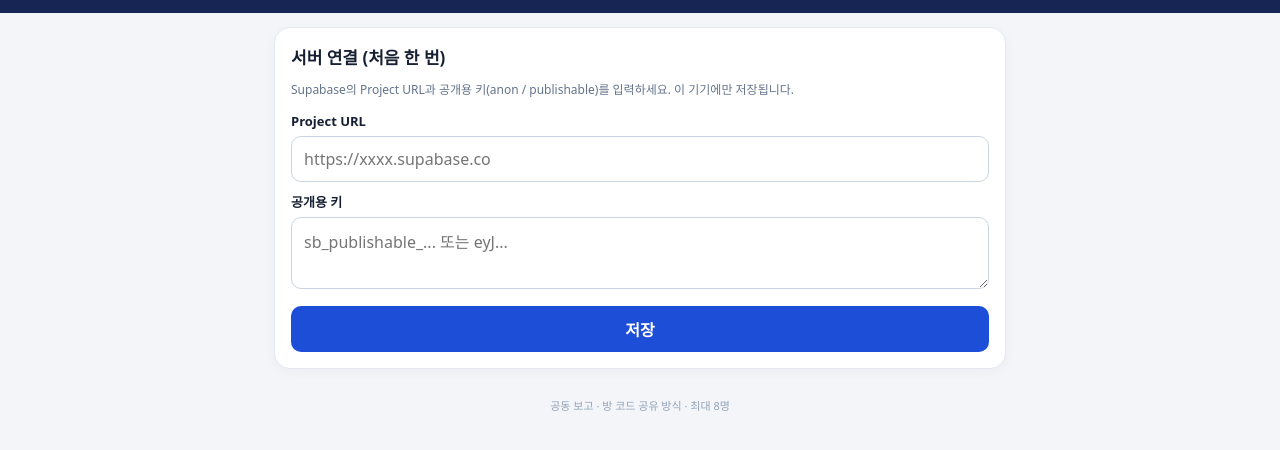
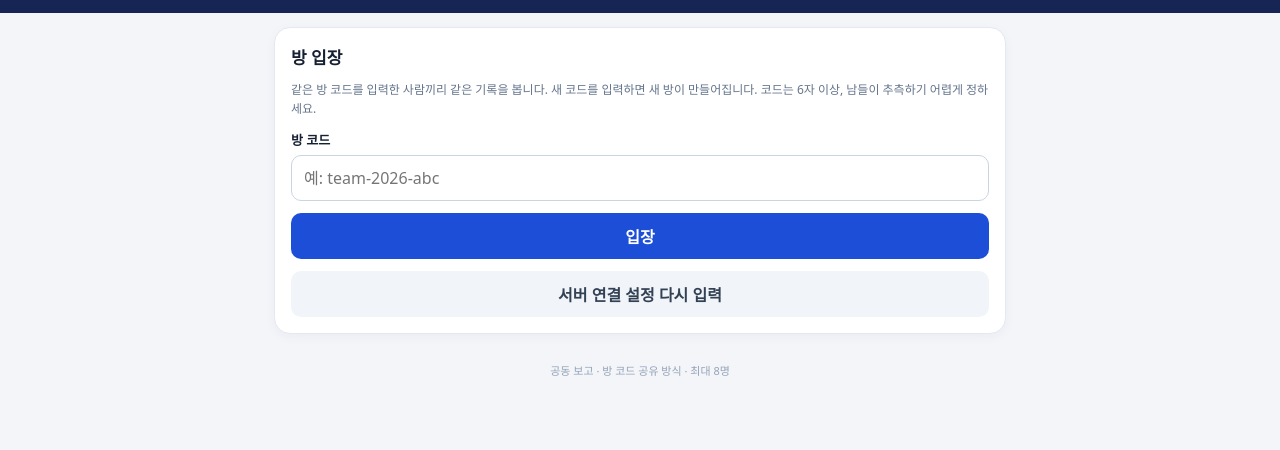
Before and after one commit to sukbin06-tech/report, a plain HTML site: page index.html in a window 1280 px wide. Shown: the part 74-524 px from the top of the page. Drawn offline with Linux system fonts and the light colour scheme.

Commit message:
Set EMBED_URL and EMBED_KEY in index.html
Updated EMBED_URL and EMBED_KEY with actual values.

```diff
--- a/index.html
+++ b/index.html
@@ -123,8 +123,8 @@ footer{text-align:center;color:#94a3b8;font-size:11px;padding:14px}
 <script>
 (() => {
   // 서버 정보를 여기에 직접 넣으면 모든 사용자가 입력 없이 바로 사용합니다.
-  const EMBED_URL = "";
-  const EMBED_KEY = "";
+  const EMBED_URL = "https://txvjfjzrbjsqorndhcyn.supabase.co";
+  const EMBED_KEY = "sb_publishable_PC3irMpkVbz-7GVKcahbbw_-k2kAX5B";
 
   const KEY_CFG = "community_report_cfg_v2", KEY_ROOM = "community_report_room_v2", MAX = 8, POLL_MS = 3000;
   const fields = [
```
